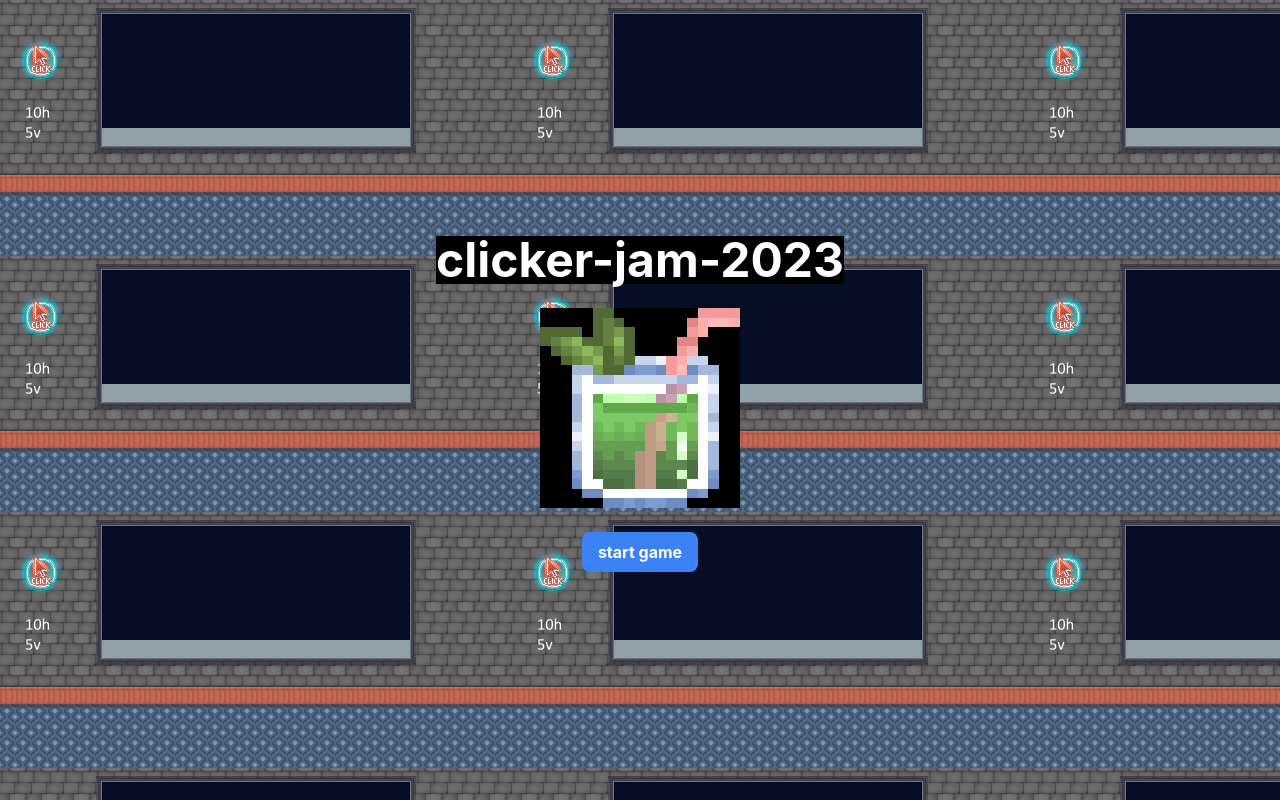
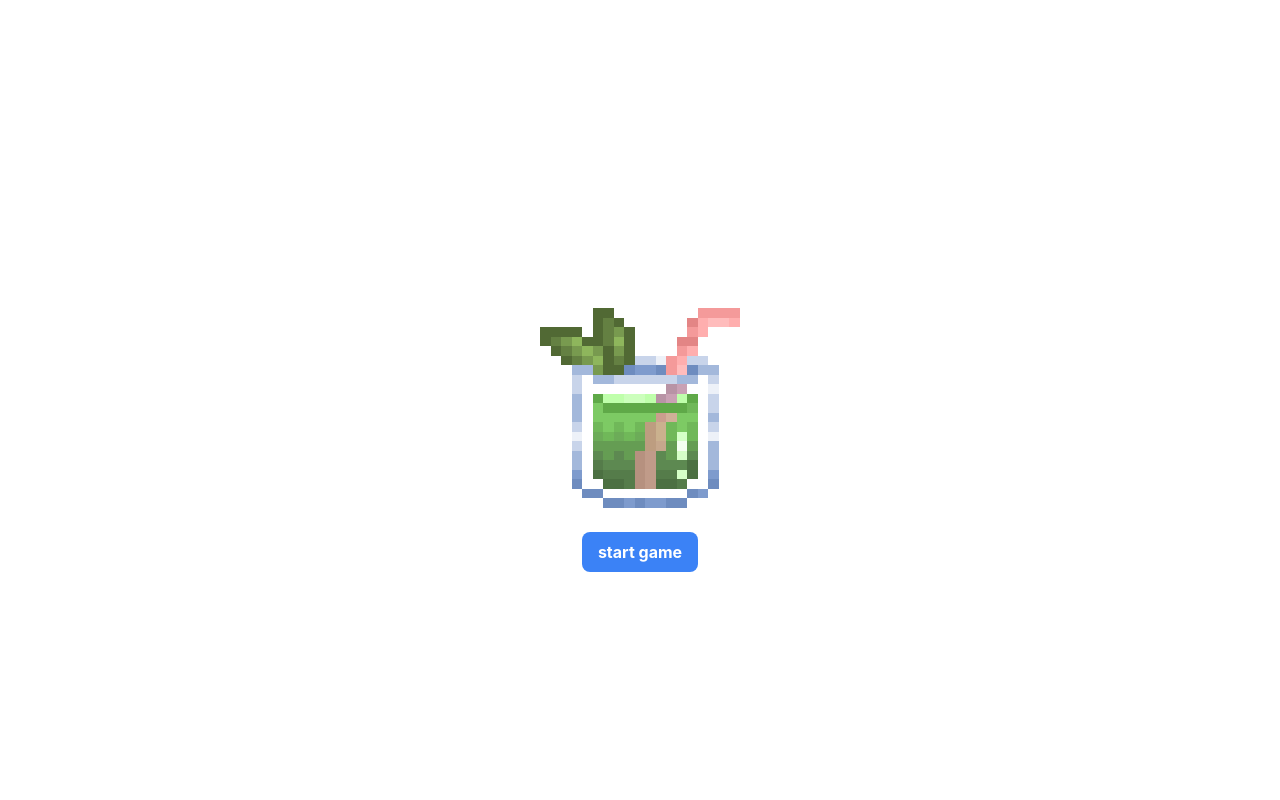
Before and after one commit to tomheaton/clicker-jam-winter-2023, a React (Vite) app: page / in a window 1280 px wide. Built offline with nearby package versions, Linux system fonts and the light colour scheme.

Commit message:
background image

```diff
--- a/src/App.tsx
+++ b/src/App.tsx
@@ -81,8 +81,7 @@ const App: React.FC = () => {
 
   return (
     <div
-      style={{ backgroundImage: "url('./assets/planet_backgrounds/ceres.png')" }}
-      className={"bg-black h-screen flex flex-col items-center justify-center"}
+      className={"bg-black-500 h-screen flex flex-col items-center justify-center"}
     >
       <h1 className={"mt-2 text-white font-bold text-5xl"}>clicker-jam-2023</h1>
       <br />
--- a/src/components/game.tsx
+++ b/src/components/game.tsx
@@ -20,9 +20,9 @@ const Game: React.FC = () => {
 
   return (
     <div
-      style={{ /*backgroundImage: "url('./assets/planet_backgrounds/ceres.png')"*/ }}
+      style={{ imageRendering: "pixelated", backgroundSize:"100%", backgroundRepeat:"no-repeat", backgroundImage: "url('./assets/planet_backgrounds/ceres.png')" }}
       className={
-        "bg-red-500 h-screen flex flex-col items-center justify-center w-full"
+        "h-screen flex flex-col items-center justify-center w-full"
       }
     >
       <img
--- a/src/styles/index.css
+++ b/src/styles/index.css
@@ -13,7 +13,6 @@ body {
 
 * {
   color: white;
-  background-color: black;
 }
 
 @layer {
```
